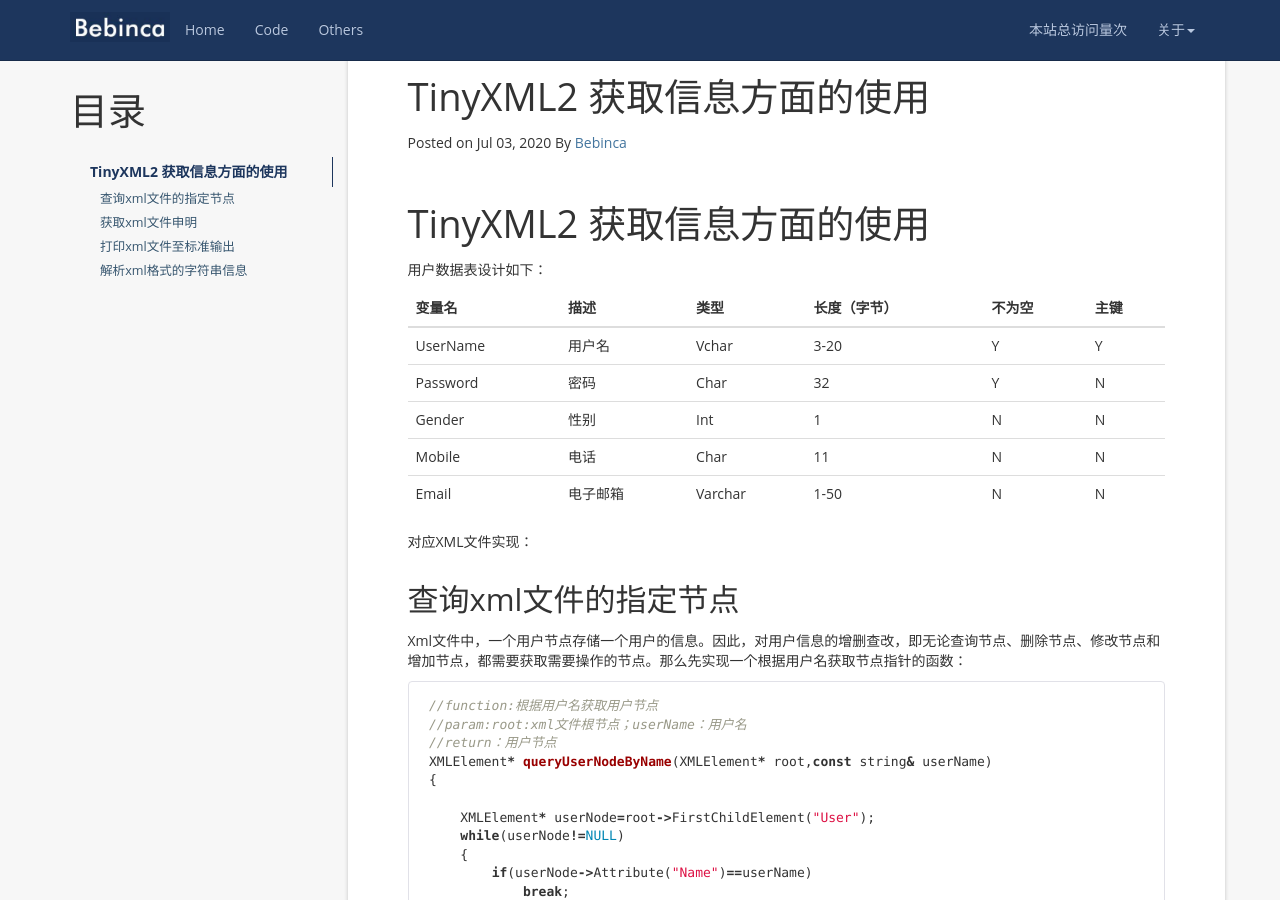
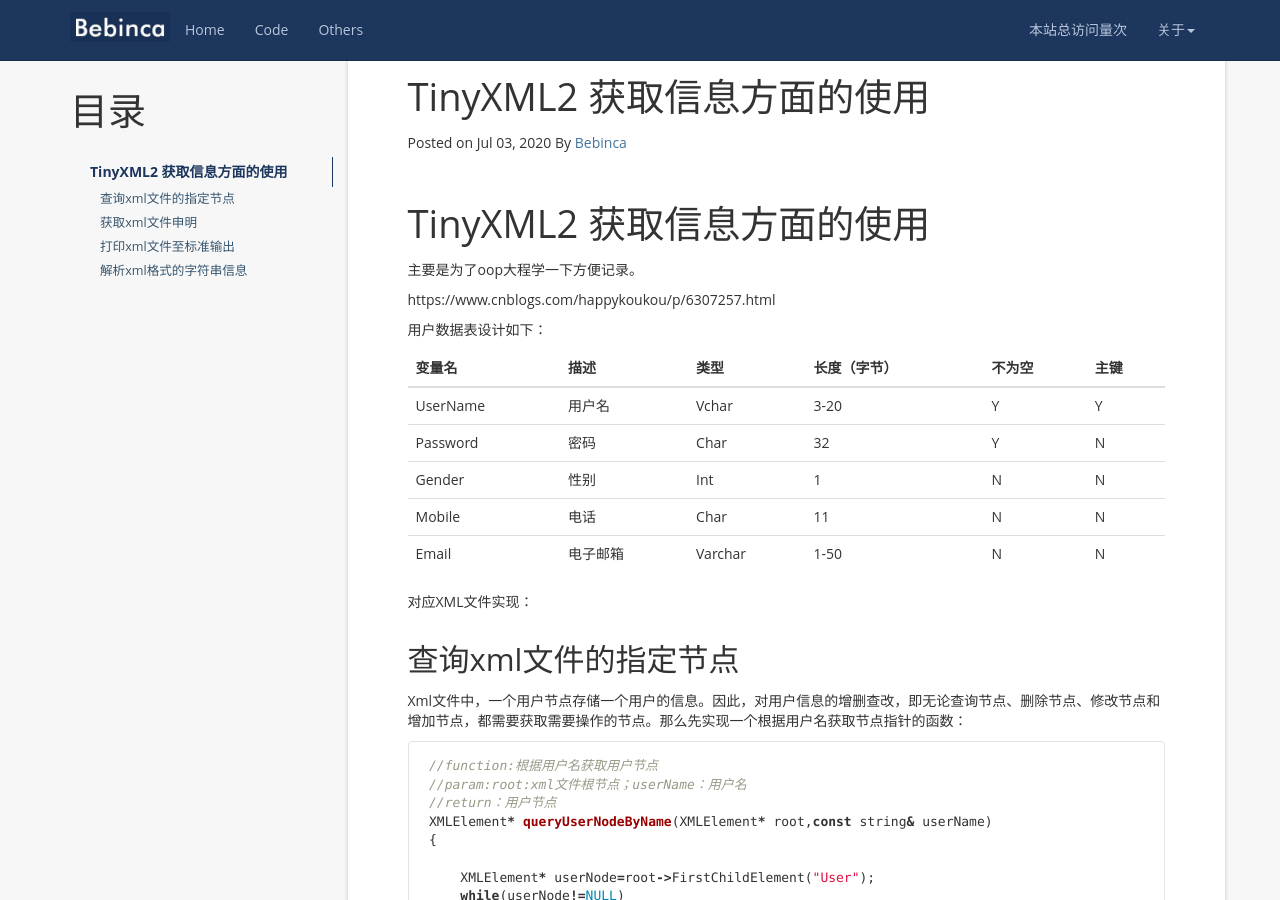
Before and after one commit to bebinca/bebinca.github.io, a Jekyll site: the page built from _posts/2020-07-03-TinyXML2-get-information.md, in a window 1280 px wide and 900 px high, scrolled down 302 px. Built offline with Jekyll 4.4.1, drawn with Linux system fonts in a browser that asks for light colours; nearby versions of some CDN libraries; a script that is not in the unit is left out; comment, search, counter and statistics services are not loaded.

Commit message:
Update 2020-07-03-TinyXML2-get-information.md

```diff
--- a/_posts/2020-07-03-TinyXML2-get-information.md
+++ b/_posts/2020-07-03-TinyXML2-get-information.md
@@ -8,8 +8,11 @@
 
 * content
 {:toc}
+# TinyXML2 获取信息方面的使用
 
-# TinyXML2 获取信息方面的使用
+主要是为了oop大程学一下方便记录。
+
+https://www.cnblogs.com/happykoukou/p/6307257.html
 
 用户数据表设计如下：
 
```
